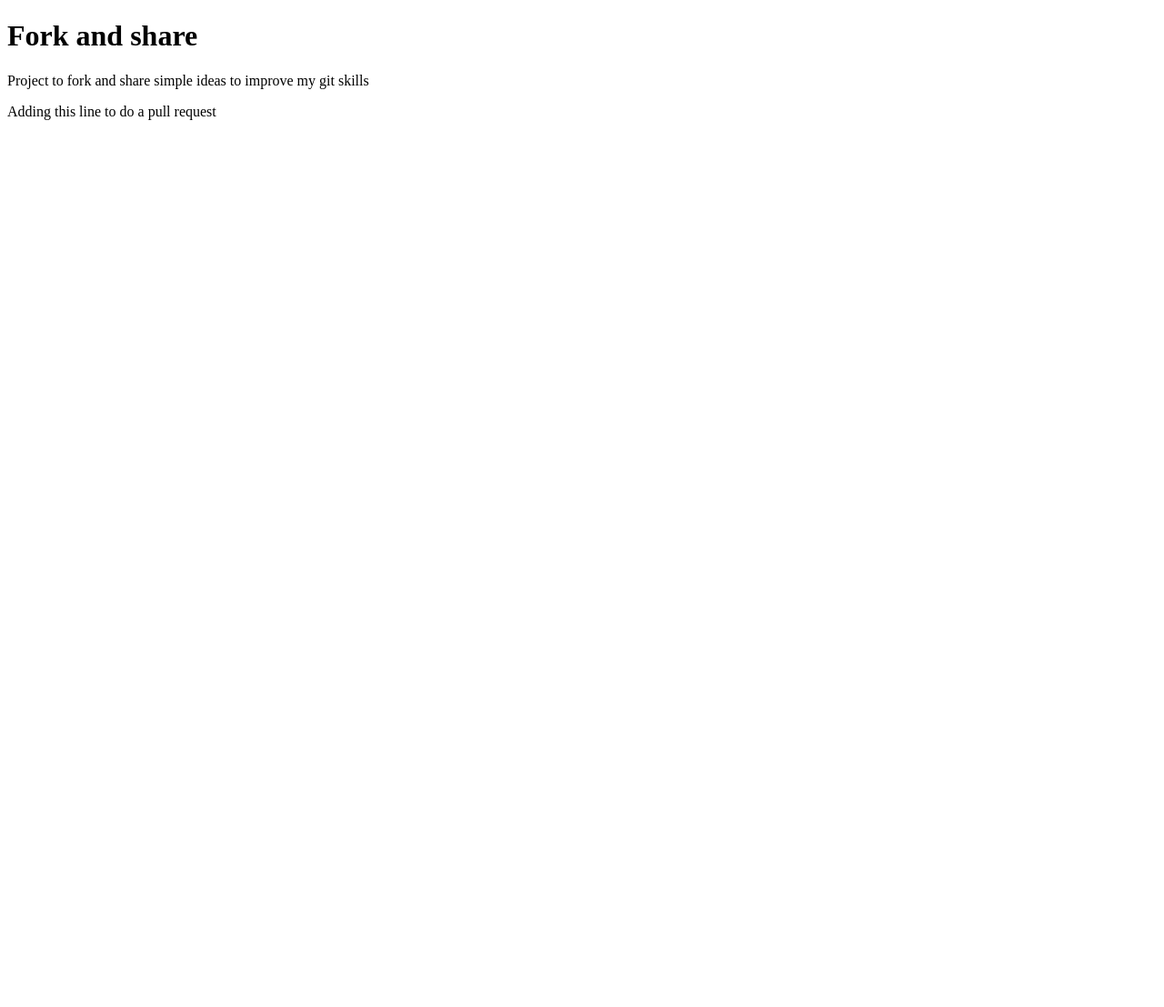
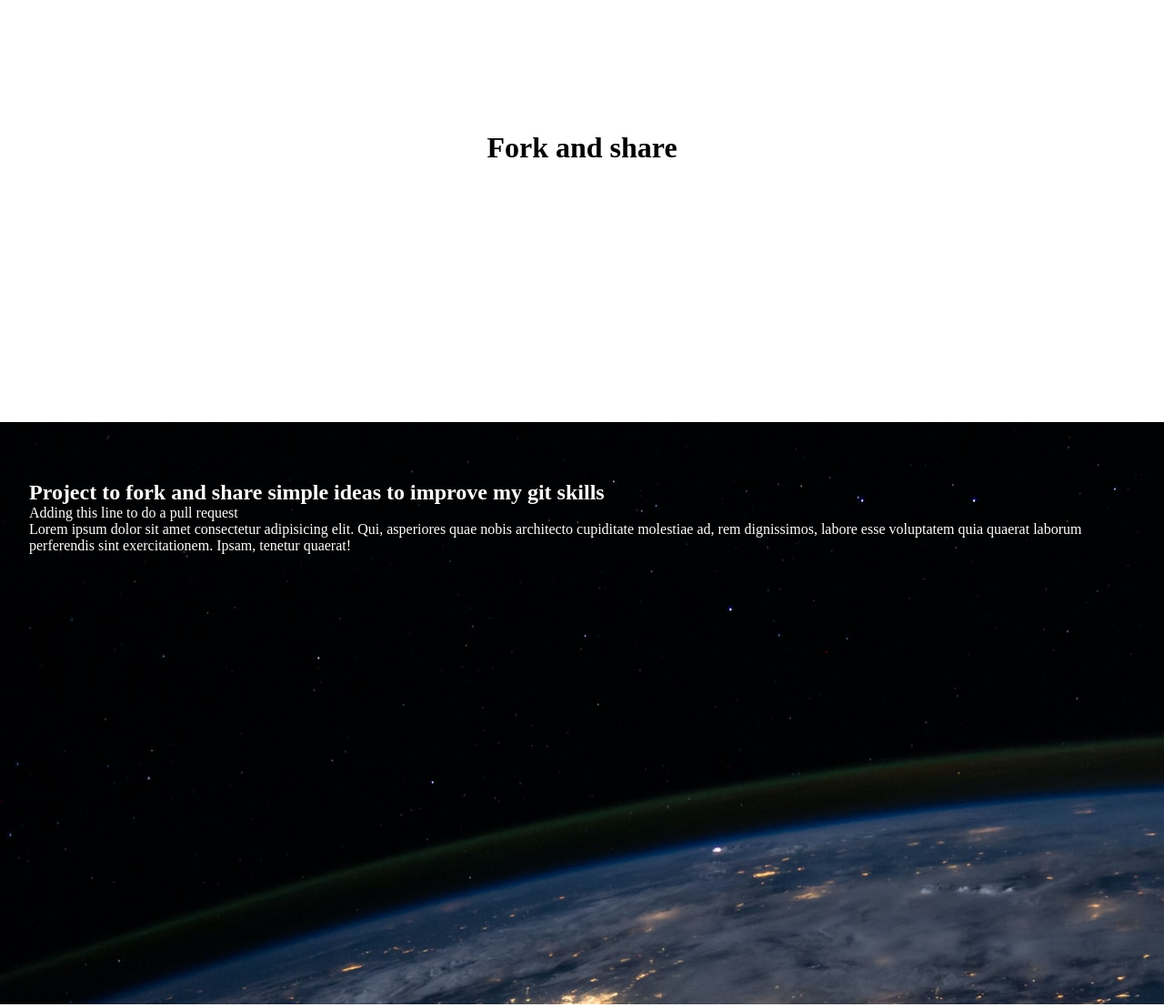
Before and after one commit to alerebal/fork-and-share, a website: page index.html in a window 1280 px wide. Shown: the whole page at 91% size. Before the commit the page ends 800 px from the top, so only its background shows below. Drawn offline with Linux system fonts and the light colour scheme.

Commit message:
adding parallax and text

```diff
--- a/index.html
+++ b/index.html
@@ -1,14 +1,26 @@
 <!DOCTYPE html>
 <html lang="en">
   <head>
-    <meta charset="UTF-8">
-    <meta http-equiv="X-UA-Compatible" content="IE=edge">
-    <meta name="viewport" content="width=device-width, initial-scale=1.0">
+    <meta charset="UTF-8" />
+    <meta http-equiv="X-UA-Compatible" content="IE=edge" />
+    <meta name="viewport" content="width=device-width, initial-scale=1.0" />
     <title>Document</title>
+    <link rel="stylesheet" href="src/styles.css">
   </head>
   <body>
+    <header>
       <h1>Fork and share</h1>
-    <p>Project to fork and share simple ideas to improve my git skills</p>
+    </header>
+    <section class="parallax">
+      <div class="parallax-inner">
+        <h2>Project to fork and share simple ideas to improve my git skills</h2>
+        <!--
+            after fork the project, add these lines
+        -->
         <p>Adding this line to do a pull request</p>
+        <p>Lorem ipsum dolor sit amet consectetur adipisicing elit. Qui, asperiores quae nobis architecto cupiditate molestiae ad, rem dignissimos, labore esse voluptatem quia quaerat laborum perferendis sint exercitationem. Ipsam, tenetur quaerat!</p>
+      </div>
+    </section>
+    <footer></footer>
   </body>
 </html>
--- a/src/styles.css
+++ b/src/styles.css
@@ -0,0 +1,25 @@
+* {
+    margin: 0;
+    padding: 0;
+    box-sizing: border-box;
+}
+
+header {
+    text-align: center;
+    margin-top: 9em;
+    height: 40vh;
+}
+
+.parallax {
+    height: 80vh;
+    background: url('assets/worldNightLights.jpg')repeat fixed;
+}
+
+.parallax-inner {
+    padding: 4em 2em;
+    color: white;
+}
+
+footer {
+    height: 400px;
+}
```
Also changed, not shown: src/assets/worldNightLights.jpg (added). Lines whose indentation alone changed are shown as unchanged.
